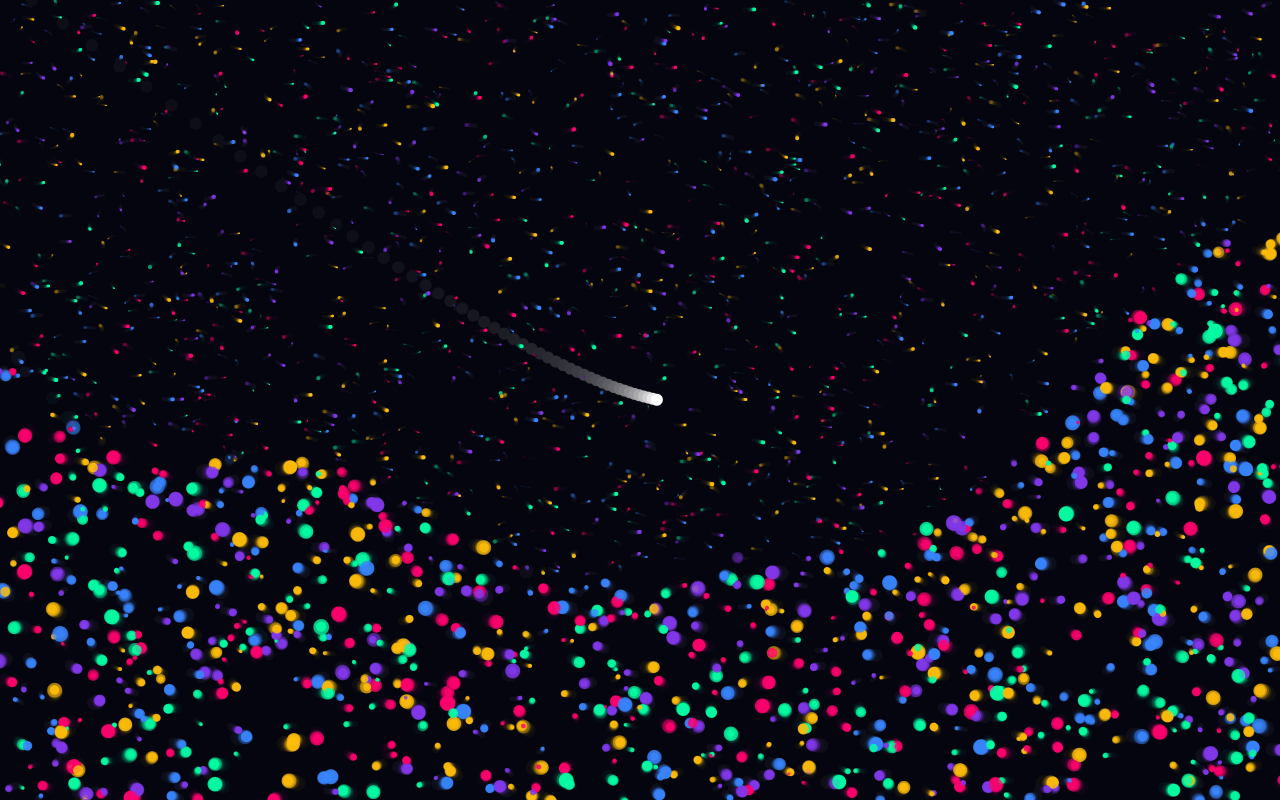
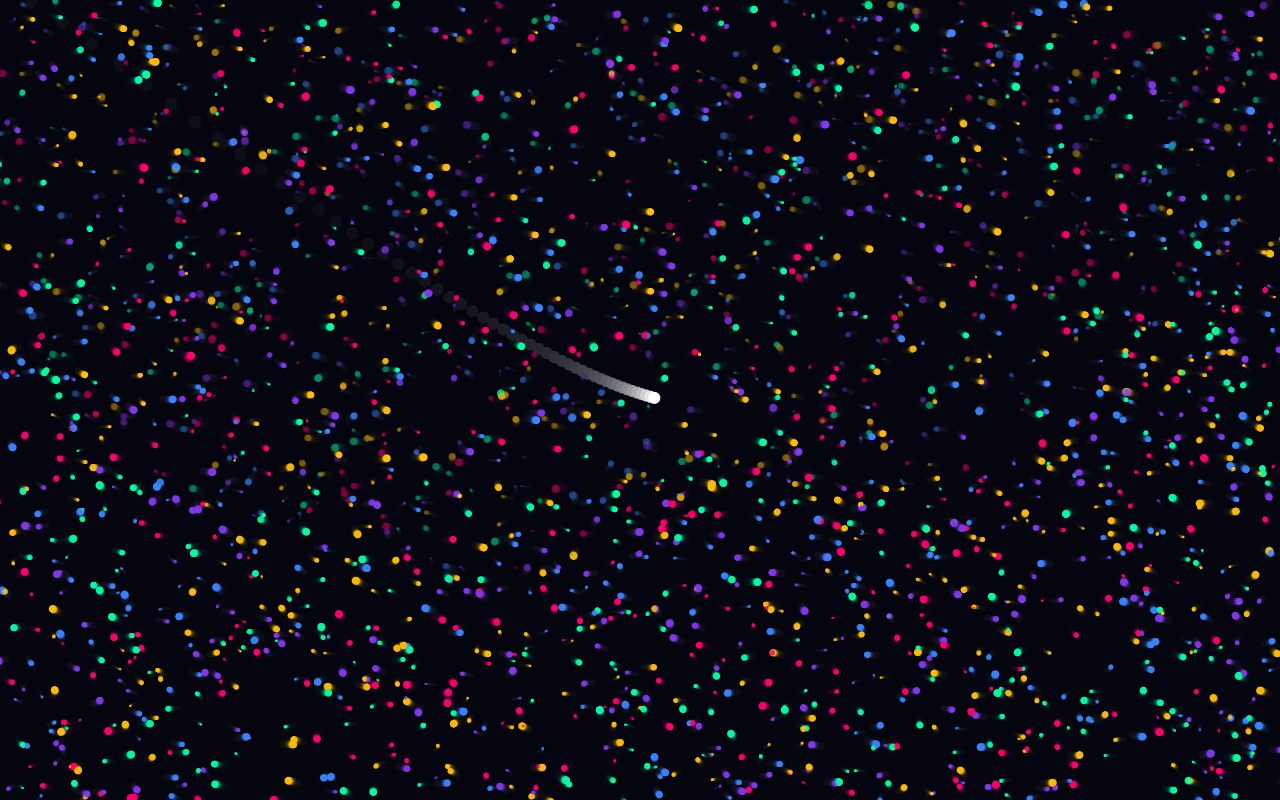
Before and after one commit to singularity4/GameX, a plain HTML site: page index.html in a window 1280 px wide. Drawn offline with Linux system fonts and the light colour scheme; animation ran at ten frames a second.

Commit message:
Update index.html

```diff
--- a/index.html
+++ b/index.html
@@ -1,23 +1,16 @@
 <!DOCTYPE html>
-<html lang="en">
+<html>
 <head>
 <meta charset="UTF-8">
-<meta name="viewport" content="width=device-width, initial-scale=1.0">
-<title>Pointillist Landscape - 2K Export</title>
+<title>2K Pointillist Landscape</title>
 <style>
-* {
+body {
     margin: 0;
-    padding: 0;
-    box-sizing: border-box;
-}
-body {
+    overflow: hidden;
     background: #0a0a1a;
-    overflow: hidden;
-    font-family: 'Courier New', monospace;
 }
 canvas {
     display: block;
-    cursor: crosshair;
 }
 </style>
 </head>
@@ -30,7 +23,7 @@
 const ctx = canvas.getContext('2d');
 
 let width, height;
-let SCALE = 1;
+let scaleX = 1, scaleY = 1;
 
 let particles = [];
 let walker = { x: 0, y: 0, targetX: 0, targetY: 0 };
@@ -39,39 +32,40 @@
 let time = 0;
 
 const palettes = [
-    ['#ff006e', '#8338ec', '#3a86ff', '#06ffa5', '#ffbe0b'],
-    ['#ff006e', '#fb5607', '#ffbe0b', '#8338ec', '#3a86ff'],
-    ['#06ffa5', '#00f5ff', '#0099ff', '#6600ff', '#ff00aa'],
-    ['#ffbe0b', '#ff006e', '#8338ec', '#3a86ff', '#06ffa5'],
+['#ff006e', '#8338ec', '#3a86ff', '#06ffa5', '#ffbe0b'],
+['#ff006e', '#fb5607', '#ffbe0b', '#8338ec', '#3a86ff'],
+['#06ffa5', '#00f5ff', '#0099ff', '#6600ff', '#ff00aa'],
+['#ffbe0b', '#ff006e', '#8338ec', '#3a86ff', '#06ffa5'],
 ];
 
 let currentPalette = palettes[0];
 
 function resize() {
-    const displayWidth = window.innerWidth;
-    const displayHeight = window.innerHeight;
+    // Logical simulation size (same art logic)
+    width = window.innerWidth;
+    height = window.innerHeight;
 
-    SCALE = 2560 / displayWidth;
+    // True 2K render buffer
+    const RENDER_WIDTH = 2560;
+    const RENDER_HEIGHT = 1440;
 
-    canvas.style.width = displayWidth + "px";
-    canvas.style.height = displayHeight + "px";
+    canvas.width = RENDER_WIDTH;
+    canvas.height = RENDER_HEIGHT;
 
-    canvas.width = displayWidth * SCALE;
-    canvas.height = displayHeight * SCALE;
+    canvas.style.width = width + "px";
+    canvas.style.height = height + "px";
 
-    ctx.setTransform(SCALE, 0, 0, SCALE, 0, 0);
-
-    width = displayWidth;
-    height = displayHeight;
+    scaleX = RENDER_WIDTH / width;
+    scaleY = RENDER_HEIGHT / height;
 }
 
-function getLandscapeHeight(x, y) {
+function getLandscapeHeight(x) {
     const scale1 = 0.003;
     const scale2 = 0.007;
     const scale3 = 0.015;
 
     let h = Math.sin(x * scale1 + time * 0.2) * 100 +
-            Math.sin(x * scale2 + y * scale2 * 0.5) * 50 +
+            Math.sin(x * scale2) * 50 +
             Math.sin(x * scale3) * 25;
 
     const valley = Math.abs(x - width / 2) / (width / 2);
@@ -82,6 +76,7 @@
 
 class Particle {
     constructor() { this.reset(); }
+
     reset() {
         this.x = Math.random() * width;
         this.y = Math.random() * height;
@@ -91,21 +86,21 @@
         this.alpha = Math.random() * 0.6 + 0.2;
         this.phase = Math.random() * Math.PI * 2;
     }
+
     update() {
-        const landscapeY = getLandscapeHeight(this.x, this.y);
+        const landscapeY = getLandscapeHeight(this.x);
 
         if (this.y > landscapeY) {
             this.alpha = Math.min(0.8, this.alpha + 0.01);
-            this.size = this.baseSize * (1 + Math.random());
         } else {
             this.alpha = Math.max(0.1, this.alpha - 0.005);
-            this.size = this.baseSize * 0.5;
             this.alpha += Math.sin(time * 2 + this.phase) * 0.02;
         }
 
         this.x += Math.sin(time + this.phase) * 0.2;
         this.y += Math.cos(time * 0.5 + this.phase) * 0.1;
     }
+
     draw() {
         ctx.globalAlpha = Math.max(0, Math.min(1, this.alpha));
         ctx.fillStyle = this.color;
@@ -125,8 +120,7 @@
 
 function drawWalker() {
     walker.targetX = width / 2 + Math.sin(time * 0.3) * (width * 0.3);
-    const groundY = getLandscapeHeight(walker.targetX, 0);
-    walker.targetY = groundY - 30;
+    walker.targetY = getLandscapeHeight(walker.targetX) - 30;
 
     walker.x += (walker.targetX - walker.x) * 0.05;
     walker.y += (walker.targetY - walker.y) * 0.05;
@@ -134,50 +128,45 @@
     ctx.globalAlpha = 1;
     ctx.fillStyle = '#ffffff';
 
-    const bounce = Math.abs(Math.sin(time * 3)) * 5;
-
     ctx.beginPath();
-    ctx.arc(walker.x, walker.y - 25 + bounce, 6, 0, Math.PI * 2);
+    ctx.arc(walker.x, walker.y - 25, 6, 0, Math.PI * 2);
     ctx.fill();
 }
 
 function animate() {
     if (!isAnimating) return;
 
+    ctx.setTransform(scaleX, 0, 0, scaleY, 0, 0);
+
     ctx.globalAlpha = 0.1;
     ctx.fillStyle = '#0a0a1a';
     ctx.fillRect(0, 0, width, height);
 
-    time += 1/60;
+    time += 0.016;
 
-    particles.forEach(p => { p.update(); p.draw(); });
+    particles.forEach(p => {
+        p.update();
+        p.draw();
+    });
+
     drawWalker();
 
     animationId = requestAnimationFrame(animate);
 }
 
-window.addEventListener('resize', () => {
-    resize();
-    initParticles();
-});
-
 resize();
 initParticles();
 animate();
 
-/* Automatic Exact-Length 2K Exports */
+// 2K Recording
+let recorder;
+let chunks = [];
 
-const durations = [10, 20, 30, 60];
-let currentIndex = 0;
-
-function recordNext() {
-    if (currentIndex >= durations.length) return;
-
-    const seconds = durations[currentIndex];
-    const chunks = [];
+function startRecording(durationMs = 10000) {
+    chunks = [];
     const stream = canvas.captureStream(60);
 
-    const recorder = new MediaRecorder(stream, {
+    recorder = new MediaRecorder(stream, {
         mimeType: "video/webm",
         videoBitsPerSecond: 20000000
     });
@@ -189,24 +178,18 @@
     recorder.onstop = () => {
         const blob = new Blob(chunks, { type: "video/webm" });
         const url = URL.createObjectURL(blob);
-
         const a = document.createElement("a");
         a.href = url;
-        a.download = `pointillist_${seconds}s_2K.webm`;
+        a.download = "2k_landscape.webm";
         a.click();
-
-        URL.revokeObjectURL(url);
-        stream.getTracks().forEach(track => track.stop());
-
-        currentIndex++;
-        setTimeout(recordNext, 1000);
     };
 
     recorder.start();
-    setTimeout(() => recorder.stop(), seconds * 1000);
+    setTimeout(() => recorder.stop(), durationMs);
 }
 
-recordNext();
+// Auto record 10 seconds
+startRecording(10000);
 
 </script>
 </body>
```
